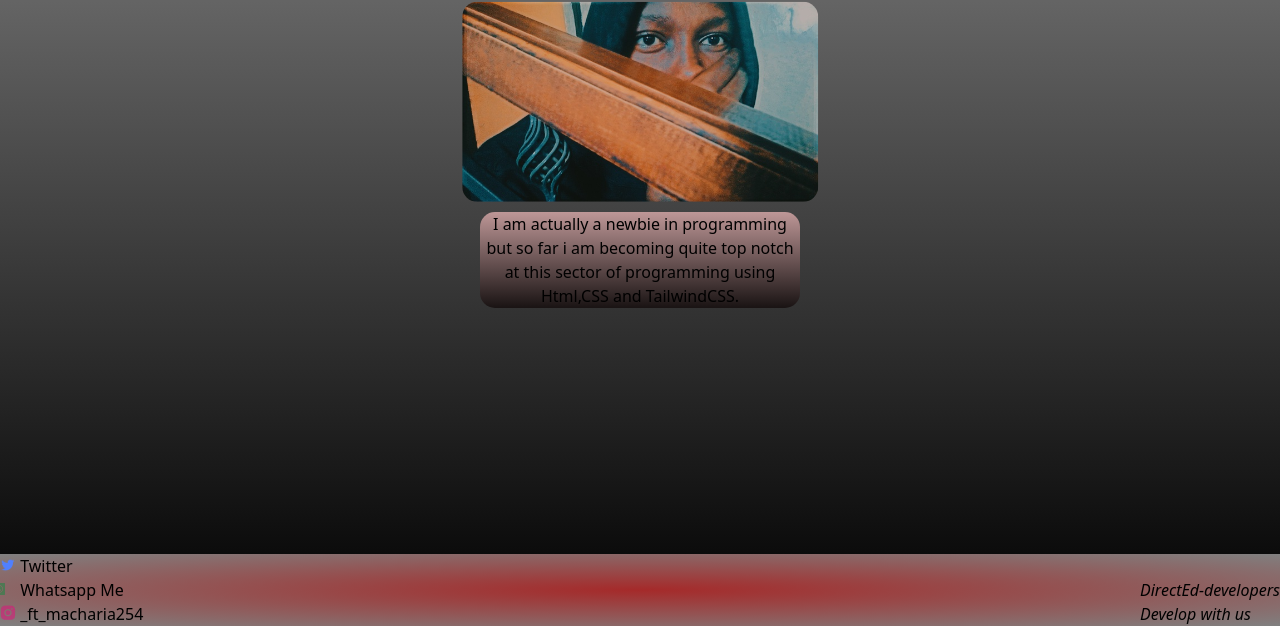
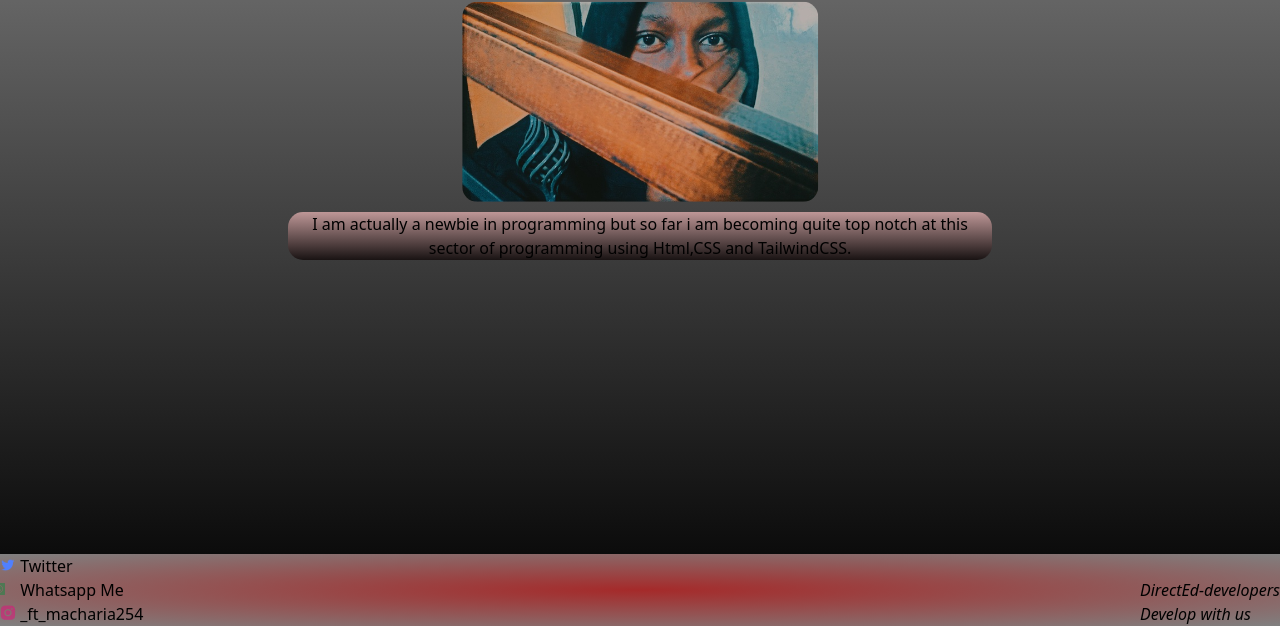
Before and after one commit to collinsmathinji/COLLO, a plain HTML site: page index.html in a window 1280 px wide. Shown: the part 174-800 px from the top of the page. Drawn offline with nearby package versions, Linux system fonts and the light colour scheme.

Commit message:
my width

```diff
--- a/css/style.css
+++ b/css/style.css
@@ -52,7 +52,7 @@ html{
     border-radius: 15px;
     left:8;
     text-align: center;
-    max-width: 25%;
+    max-width: 55%;
 }
 a:hover{
     color: white;
```
